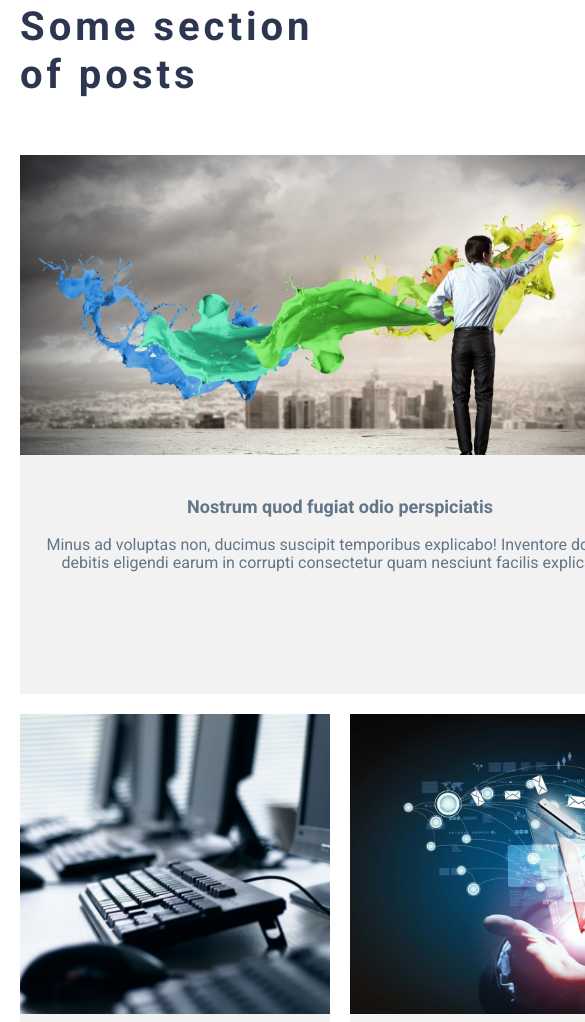
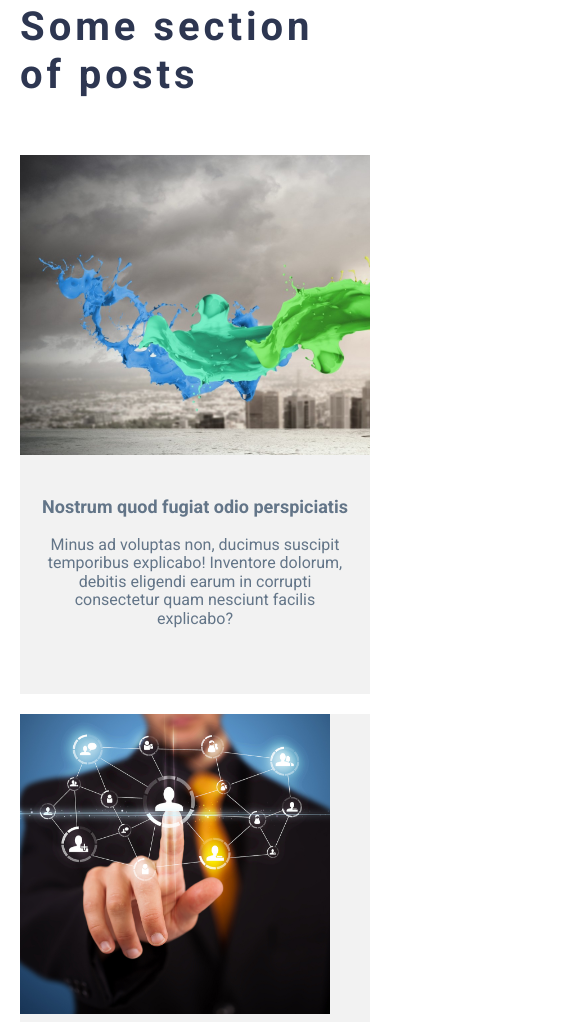
Before and after one commit to Alexand-p/grid-template, a website: page index.html in a window 390 px wide. Shown: the part 6311-7333 px from the top of the page, 585 px wide, since content can reach past the window. Drawn offline with Linux system fonts and the light colour scheme.

Commit message:
version control

```diff
--- a/assets/css/style.css
+++ b/assets/css/style.css
@@ -867,7 +867,7 @@ padding-bottom: 100px ;
   margin-bottom: 20px;
   display: grid;
   grid-template-columns: repeat(4, 310px );
-  grid-auto-rows: repeat(2, 540px);
+  /*grid-auto-rows: repeat(2, 540px);*/
   grid-gap: 20px;
   grid-template-areas: "p1 p1 p2 p3"
                        "p4 p5 p6 p6";
@@ -876,7 +876,7 @@ padding-bottom: 100px ;
 
 .post-item__block{
   background-color: #f2f2f2;
-  max-height: 540px;
+  max-height: 550px;
   position: relative;
   overflow: hidden;
 }
@@ -1009,6 +1009,13 @@ footer{
                          "a7 a8 a6"
                          "a7 a9 a9";
   }
+
+  .post-item{
+    grid-template-columns: repeat(3, 1fr );
+    grid-template-areas: "p1 p1 p2"
+                         "p3 p4 p4"
+                         "p5 p5 p6";
+  }
 }
 @media (max-width: 768px ){
   .skills__container {
@@ -1021,6 +1028,12 @@ footer{
                          "a5 a7"
                          "a8 a9";
   }
+  .post-item{
+    grid-template-columns: repeat(2, 1fr );
+    grid-template-areas: "p1 p2 "
+                         "p3 p4 "
+                         "p5 p6 ";
+  }
 }
 @media (max-width: 576px ){
   .skill{
@@ -1031,9 +1044,18 @@ footer{
     grid-template-areas: "a1"  "a2"  "a3"  "a4" "a5" "a6" "a7" "a8" "a9";
     grid-gap: 20px;
   }
+
+  .post-item{
+    grid-template-columns: 1fr;
+    grid-template-areas: "p1" "p2" "p3" "p4" "p5" "p6";
+    /*min-width: 530px;*/
+  }
 }
 @media (max-height:640px){
   .skills__container{
     grid-auto-rows: 200px ;
   }
+  /*.post-item{*/
+  /*  grid-auto-rows: 200px ;*/
+  /*}*/
 }
```
